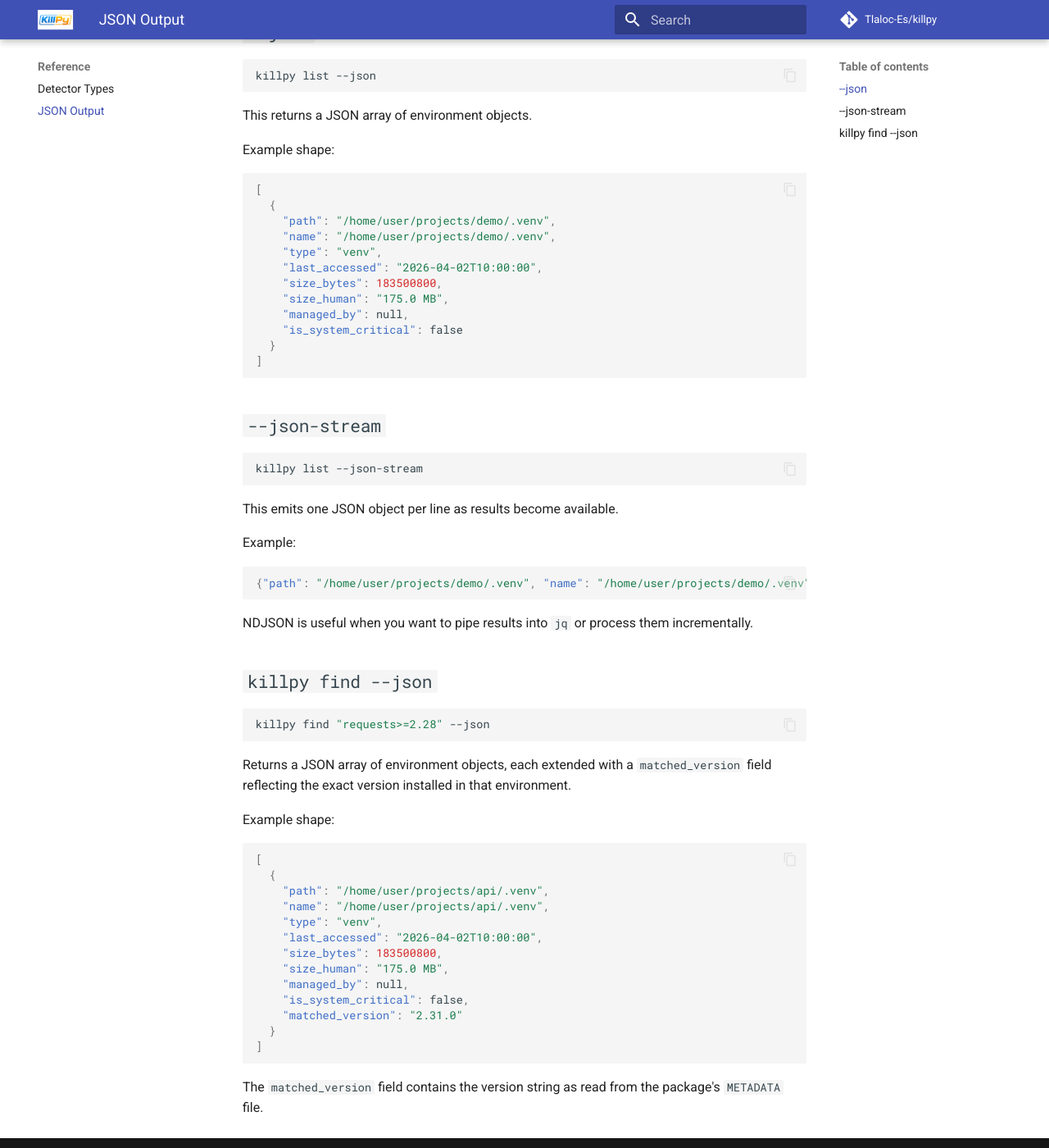
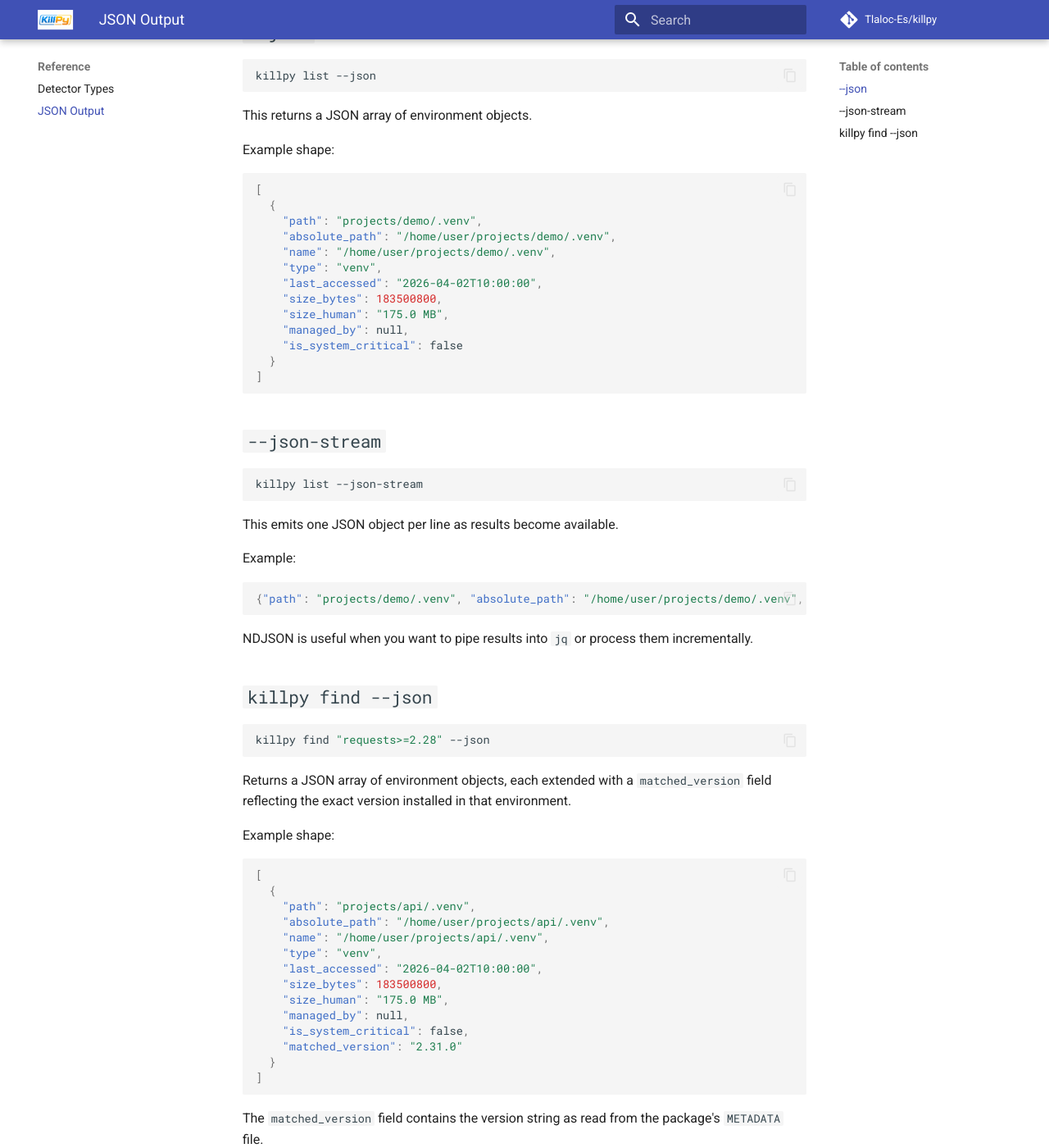
Before and after one commit to Tlaloc-Es/killpy, an MkDocs documentation site: the page built from docs/reference/json-output.md, in a window 1280 px wide and 1400 px high, scrolled down 272 px. Shown: the whole window at 82% size. Built offline with MkDocs 1.6.1 and Material for MkDocs 9.7.7, drawn with Linux system fonts in a browser that asks for light colours; comment, search, counter and statistics services are not loaded.

Commit message:
docs: align README and CLI docs with current behaviour
Sync the user-facing docs with the code after this round of fixes:

* uv row now describes uv tool envs / uv-managed Pythons (not a `.uv/`
  dir that uv never creates); cache row notes global caches are only
  included when the scanned path contains them.
* doctor rule table drops the unreachable "no project files & age >= 365"
  HIGH rule.
* document --force / the ⚠ system-critical skip on delete and --delete-all.
* correct the Path-column description: it mirrors the form of --path
  (relative in → relative out, absolute in → absolute out), it is not
  normalised to the scan root; absolute_path in --json is the stable field.
* add absolute_path to the JSON examples; refresh the pre-commit rev.

````diff
--- a/docs/reference/json-output.md
+++ b/docs/reference/json-output.md
@@ -15,7 +15,8 @@ Example shape:
 ```json
 [
   {
-    "path": "/home/user/projects/demo/.venv",
+    "path": "projects/demo/.venv",
+    "absolute_path": "/home/user/projects/demo/.venv",
     "name": "/home/user/projects/demo/.venv",
     "type": "venv",
     "last_accessed": "2026-04-02T10:00:00",
@@ -38,7 +39,7 @@ This emits one JSON object per line as results become available.
 Example:
 
 ```json
-{"path": "/home/user/projects/demo/.venv", "name": "/home/user/projects/demo/.venv", "type": "venv", "last_accessed": "2026-04-02T10:00:00", "size_bytes": 183500800, "size_human": "175.0 MB", "managed_by": null, "is_system_critical": false}
+{"path": "projects/demo/.venv", "absolute_path": "/home/user/projects/demo/.venv", "name": "/home/user/projects/demo/.venv", "type": "venv", "last_accessed": "2026-04-02T10:00:00", "size_bytes": 183500800, "size_human": "175.0 MB", "managed_by": null, "is_system_critical": false}
 ```
 
 NDJSON is useful when you want to pipe results into `jq` or process them incrementally.
@@ -56,7 +57,8 @@ Example shape:
 ```json
 [
   {
-    "path": "/home/user/projects/api/.venv",
+    "path": "projects/api/.venv",
+    "absolute_path": "/home/user/projects/api/.venv",
     "name": "/home/user/projects/api/.venv",
     "type": "venv",
     "last_accessed": "2026-04-02T10:00:00",
````
Also changed, not shown: README.md (+45 -11 lines), docs/user-guide/cli.md (+8 -4 lines).
